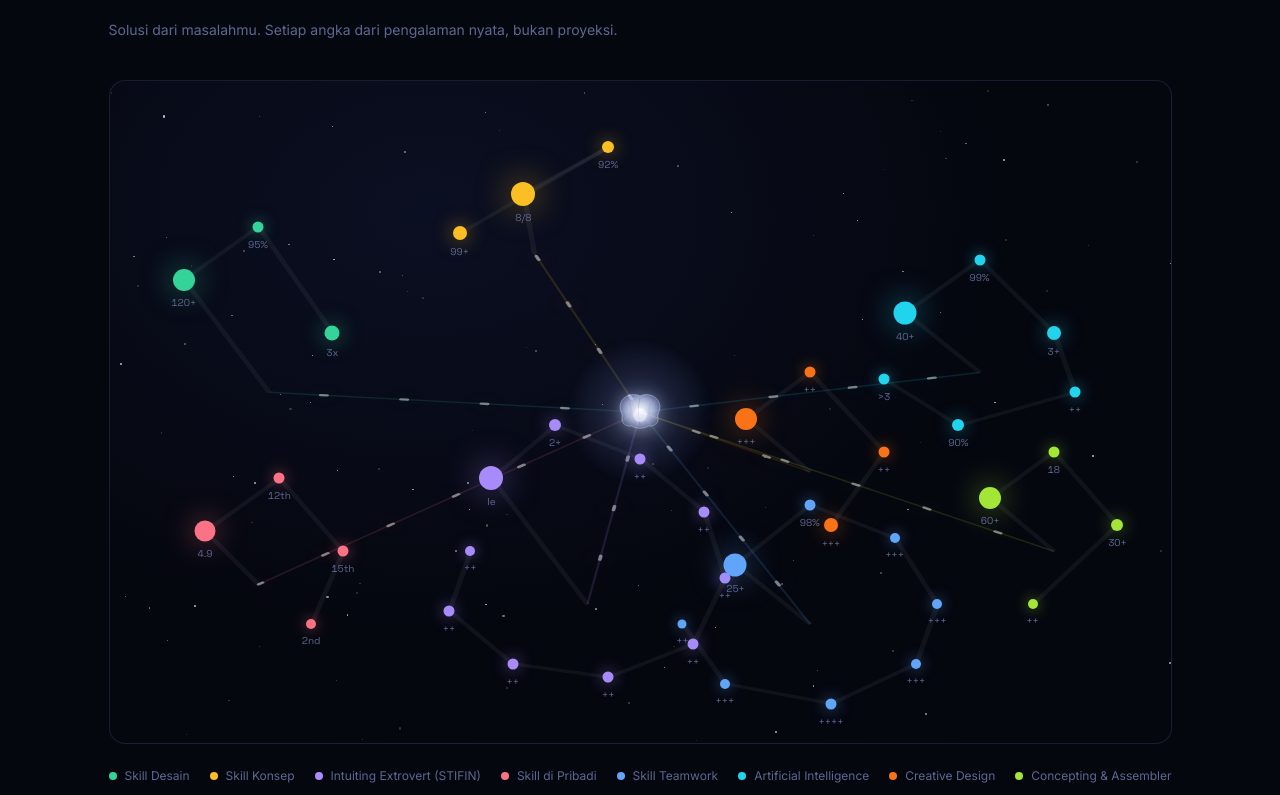
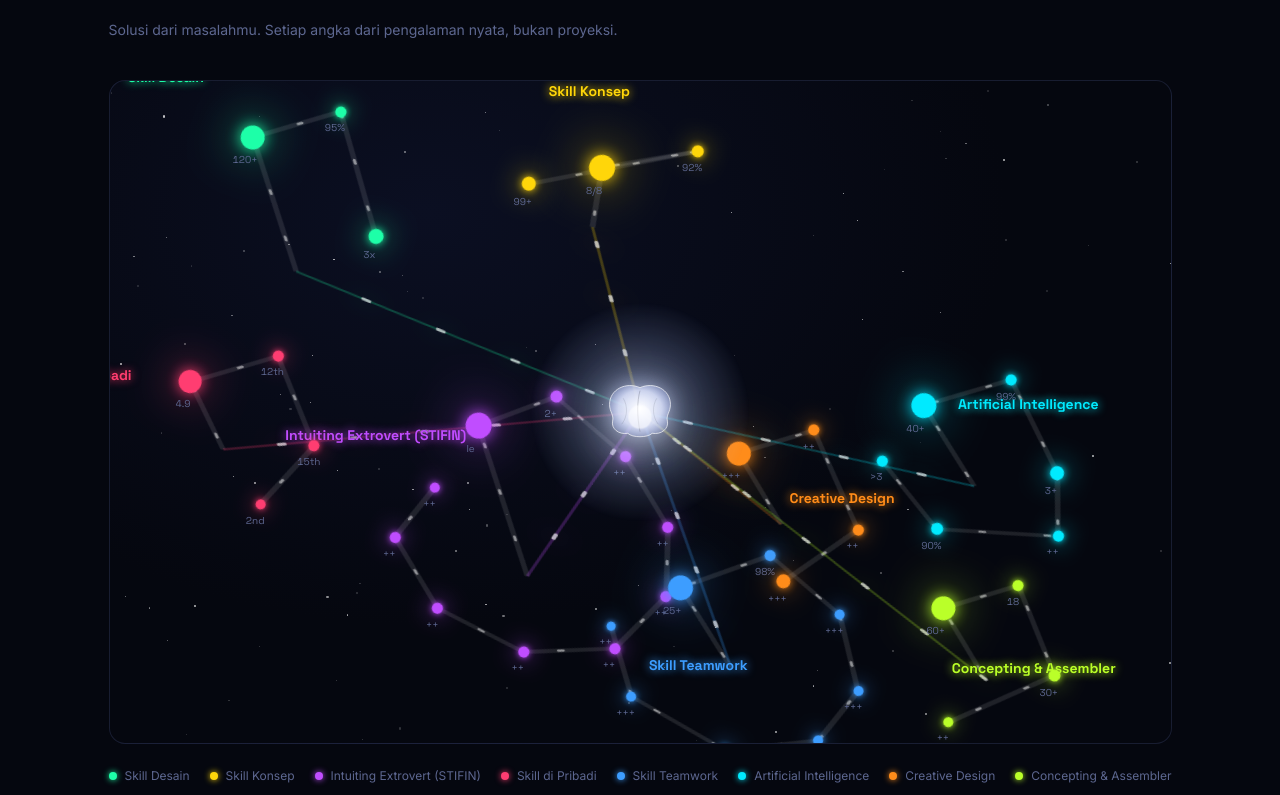
Before and after one commit to theartivator/cv-ihsanuddin, a React (Vite) app: page / in a window 1280 px wide. Shown: the part 985-1780 px from the top of the page. Built offline with nearby package versions, Linux system fonts and the light colour scheme.

Commit message:
feat(proof): redesign constellation - brighter colors, head skill labels, bigger core, outward flow, orbit rotation

```diff
--- a/src/components/ImpactProof.jsx
+++ b/src/components/ImpactProof.jsx
@@ -3,25 +3,25 @@ import SectionHeading from "./SectionHeading";
 
 const clusters = [
   {
-    id: "design", label: "Skill Desain", hex: "#34d399", anchor: { x: 15, y: 47 },
+    id: "design", label: "Skill Desain", hex: "#1dffa8", anchor: { x: 15, y: 47 },
     nodes: [
-      { dx: -8, dy: -17, size: 22, value: "120+", desc: "Proyek desain yang selesai dan dikirim ke klien." },
+      { dx: -8, dy: -17, size: 24, value: "120+", desc: "Proyek desain yang selesai dan dikirim ke klien." },
       { dx: -1, dy: -25, size: 11, value: "95%", desc: "Desain disetujui pada iterasi pertama." },
       { dx: 6, dy: -9, size: 15, value: "3x", desc: "Lebih cepat dari brief ke mockup final." },
     ],
   },
   {
-    id: "konsep", label: "Skill Konsep", hex: "#fbbf24", anchor: { x: 40, y: 26 },
+    id: "konsep", label: "Skill Konsep", hex: "#ffd60a", anchor: { x: 40, y: 26 },
     nodes: [
-      { dx: -1, dy: -9, size: 24, value: "8/8", desc: "Konsep tervalidasi lewat riset sebelum eksekusi." },
+      { dx: -1, dy: -9, size: 26, value: "8/8", desc: "Konsep tervalidasi lewat riset sebelum eksekusi." },
       { dx: 7, dy: -16, size: 12, value: "92%", desc: "Kesesuaian hasil akhir dengan ide awal." },
       { dx: -7, dy: -3, size: 14, value: "99+", desc: "Mind mapping melihat masalah yang harus diselesaikan." },
     ],
   },
   {
-    id: "intuit", label: "Intuiting Extrovert (STIFIN)", hex: "#a78bfa", anchor: { x: 45, y: 79 },
+    id: "intuit", label: "Intuiting Extrovert (STIFIN)", hex: "#c04dff", anchor: { x: 45, y: 79 },
     nodes: [
-      { dx: -9, dy: -19, size: 24, value: "Ie", desc: "Tipe mesin kecerdasan hasil tes STIFIN." },
+      { dx: -9, dy: -19, size: 26, value: "Ie", desc: "Tipe mesin kecerdasan hasil tes STIFIN." },
       { dx: -3, dy: -27, size: 12, value: "2+", desc: "Individu yang telah dipetakan potensinya." },
       { dx: 5, dy: -22, size: 11, value: "++", desc: "Reformer" },
       { dx: 11, dy: -14, size: 11, value: "++", desc: "Quality" },
@@ -34,18 +34,18 @@ const clusters = [
     ],
   },
   {
-    id: "pribadi", label: "Skill di Pribadi", hex: "#fb7185", anchor: { x: 14, y: 76 },
+    id: "pribadi", label: "Skill di Pribadi", hex: "#ff3d71", anchor: { x: 14, y: 76 },
     nodes: [
-      { dx: -5, dy: -8, size: 21, value: "4.9", desc: "Rating personal branding dari rekan & klien." },
+      { dx: -5, dy: -8, size: 23, value: "4.9", desc: "Rating personal branding dari rekan & klien." },
       { dx: 2, dy: -16, size: 11, value: "12th", desc: "Konsistensi jejak rekam personal." },
       { dx: 8, dy: -5, size: 11, value: "15th", desc: "As Graphic designer" },
       { dx: 5, dy: 6, size: 10, value: "2nd", desc: "Month Deep Dive AI" },
     ],
   },
   {
-    id: "team", label: "Skill Teamwork", hex: "#60a5fa", anchor: { x: 66, y: 82 },
+    id: "team", label: "Skill Teamwork", hex: "#3d9dff", anchor: { x: 66, y: 82 },
     nodes: [
-      { dx: -7, dy: -9, size: 23, value: "25+", desc: "Tim lintas fungsi yang pernah dipimpin/didampingi." },
+      { dx: -7, dy: -9, size: 25, value: "25+", desc: "Tim lintas fungsi yang pernah dipimpin/didampingi." },
       { dx: 0, dy: -18, size: 11, value: "98%", desc: "Tingkat retensi anggota dalam tim yang sama." },
       { dx: 8, dy: -13, size: 10, value: "+++", desc: "Responsible" },
       { dx: 12, dy: -3, size: 10, value: "+++", desc: "Listener" },
@@ -56,9 +56,9 @@ const clusters = [
     ],
   },
   {
-    id: "ai", label: "Artificial Intelligence", hex: "#22d3ee", anchor: { x: 82, y: 44 },
+    id: "ai", label: "Artificial Intelligence", hex: "#00eaff", anchor: { x: 82, y: 44 },
     nodes: [
-      { dx: -7, dy: -9, size: 23, value: "40+", desc: "Tools/alur kerja berbasis AI yang dibangun." },
+      { dx: -7, dy: -9, size: 25, value: "40+", desc: "Tools/alur kerja berbasis AI yang dibangun." },
       { dx: 0, dy: -17, size: 11, value: "99%", desc: "Akurasi proses yang diotomasi." },
       { dx: 7, dy: -6, size: 14, value: "3+", desc: "User Artificial Intelligence LLM" },
       { dx: 9, dy: 3, size: 11, value: "++", desc: "N8N Automation Workflow" },
@@ -67,18 +67,18 @@ const clusters = [
     ],
   },
   {
-    id: "creative", label: "Creative Design", hex: "#f97316", anchor: { x: 66, y: 59 },
+    id: "creative", label: "Creative Design", hex: "#ff8c1a", anchor: { x: 66, y: 59 },
     nodes: [
-      { dx: -6, dy: -8, size: 22, value: "+++", desc: "Brand Identity" },
+      { dx: -6, dy: -8, size: 24, value: "+++", desc: "Brand Identity" },
       { dx: 0, dy: -15, size: 11, value: "++", desc: "Logo Design" },
       { dx: 7, dy: -3, size: 11, value: "++", desc: "Program & Events" },
       { dx: 2, dy: 8, size: 14, value: "+++", desc: "Social Media Management" },
     ],
   },
   {
-    id: "assembler", label: "Concepting & Assembler", hex: "#a3e635", anchor: { x: 89, y: 71 },
+    id: "assembler", label: "Concepting & Assembler", hex: "#baff29", anchor: { x: 89, y: 71 },
     nodes: [
-      { dx: -6, dy: -8, size: 22, value: "60+", desc: "Sistem/komponen berbeda berhasil dirakit jadi satu." },
+      { dx: -6, dy: -8, size: 24, value: "60+", desc: "Sistem/komponen berbeda berhasil dirakit jadi satu." },
       { dx: 0, dy: -15, size: 11, value: "18", desc: "Produk end-to-end yang dirilis." },
       { dx: 6, dy: -4, size: 12, value: "30+", desc: "Tata kelola disusun." },
       { dx: -2, dy: 8, size: 10, value: "++", desc: "System Integrasi" },
@@ -107,15 +107,31 @@ const { positioned, links } = (() => {
   return { positioned, links };
 })();
 
-// lines from each cluster anchor converging into the central core
+// light beams flowing OUTWARD: from the central core toward each cluster anchor
 const coreLinks = clusters.map((c, i) => ({
   id: c.id,
   hex: c.hex,
-  from: c.anchor,
-  to: CORE,
+  from: CORE,
+  to: c.anchor,
   delay: (i * 0.35).toFixed(2),
   duration: (3.2 + (i % 4) * 0.5).toFixed(2),
 }));
+
+// the biggest / first node of every cluster acts as its labelled "head"
+const heads = clusters.map((c) => {
+  const head = positioned.find((p) => p.clusterId === c.id);
+  const dx = head.x - CORE.x;
+  const dy = head.y - CORE.y;
+  const len = Math.hypot(dx, dy) || 1;
+  const push = head.size * 0.11 + 8;
+  return {
+    id: c.id,
+    label: c.label,
+    hex: c.hex,
+    x: head.x + (dx / len) * push,
+    y: head.y + (dy / len) * push,
+  };
+});
 
 function useStars(count) {
   return useMemo(
@@ -146,7 +162,7 @@ export default function ImpactProof() {
           className="relative w-full aspect-[16/10] rounded-2xl overflow-hidden"
           style={{ background: "radial-gradient(ellipse at 30% 20%, #0b0f22 0%, #05070f 55%)", border: "1px solid var(--line)" }}
         >
-          {/* stars */}
+          {/* stars — static backdrop, does not rotate */}
           <div className="absolute inset-0">
             {stars.map((s, i) => (
               <div
@@ -164,23 +180,40 @@ export default function ImpactProof() {
             ))}
           </div>
 
-          {/* cluster-internal links */}
+          {/* everything that orbits the core: links, nodes, head labels */}
+          <div className="absolute inset-0 proof-orbit-wrap">
+            {/* cluster-internal links — flow outward from head to leaves */}
             <svg className="absolute inset-0 w-full h-full" viewBox="0 0 100 100" preserveAspectRatio="none">
               {links.map((l, i) => {
                 const active = hovered && hovered.clusterId === l.clusterId;
                 return (
+                  <g key={i}>
                     <line
-                  key={i}
                       x1={l.from.x} y1={l.from.y} x2={l.to.x} y2={l.to.y}
-                  stroke={active ? "rgba(255,255,255,0.22)" : "rgba(255,255,255,0.05)"}
-                  strokeWidth={active ? 0.9 : 0.5}
+                      stroke={active ? "rgba(255,255,255,0.35)" : "rgba(255,255,255,0.1)"}
+                      strokeWidth={active ? 0.9 : 0.55}
                       style={{ transition: "stroke .25s, stroke-width .25s" }}
                     />
+                    <line
+                      className="proof-core-flow"
+                      x1={l.from.x} y1={l.from.y} x2={l.to.x} y2={l.to.y}
+                      stroke="#ffffff"
+                      strokeWidth={active ? 0.5 : 0.3}
+                      strokeLinecap="round"
+                      strokeDasharray="0.5 6"
+                      opacity={active ? 0.9 : 0.5}
+                      style={{
+                        animationDuration: `${(2.2 + (i % 5) * 0.4).toFixed(2)}s`,
+                        animationDelay: `${(i * 0.12).toFixed(2)}s`,
+                        transition: "opacity .25s, stroke-width .25s",
+                      }}
+                    />
+                  </g>
                 );
               })}
             </svg>
 
-          {/* converging light lines toward the central core */}
+            {/* beams flowing outward from the central core to every cluster */}
             <svg className="absolute inset-0 w-full h-full" viewBox="0 0 100 100" preserveAspectRatio="none">
               {coreLinks.map((l) => {
                 const active = hovered && hovered.clusterId === l.id;
@@ -189,22 +222,22 @@ export default function ImpactProof() {
                     <line
                       x1={l.from.x} y1={l.from.y} x2={l.to.x} y2={l.to.y}
                       stroke={l.hex}
-                    strokeWidth={active ? 0.45 : 0.22}
-                    opacity={active ? 0.35 : 0.14}
+                      strokeWidth={active ? 0.55 : 0.3}
+                      opacity={active ? 0.55 : 0.24}
                       style={{ transition: "opacity .25s, stroke-width .25s" }}
                     />
                     <line
                       className="proof-core-flow"
                       x1={l.from.x} y1={l.from.y} x2={l.to.x} y2={l.to.y}
                       stroke="#ffffff"
-                    strokeWidth={active ? 0.55 : 0.35}
+                      strokeWidth={active ? 0.65 : 0.42}
                       strokeLinecap="round"
                       strokeDasharray="0.6 7"
-                    opacity={active ? 0.85 : 0.45}
+                      opacity={active ? 1 : 0.65}
                       style={{
                         animationDuration: `${l.duration}s`,
                         animationDelay: `${l.delay}s`,
-                      filter: `drop-shadow(0 0 1.2px ${l.hex})`,
+                        filter: `drop-shadow(0 0 1.6px ${l.hex})`,
                         transition: "opacity .25s, stroke-width .25s",
                       }}
                     />
@@ -212,62 +245,6 @@ export default function ImpactProof() {
                 );
               })}
             </svg>
-
-          {/* central core: light + brain */}
-          <div
-            className="absolute pointer-events-none"
-            style={{ left: CORE.x + "%", top: CORE.y + "%", transform: "translate(-50%, -50%)" }}
-          >
-            <div
-              className="proof-core-halo absolute rounded-full"
-              style={{
-                width: 150, height: 150, left: "50%", top: "50%",
-                transform: "translate(-50%, -50%)",
-                background: "radial-gradient(circle, rgba(143,166,255,0.35) 0%, rgba(143,166,255,0) 70%)",
-                filter: "blur(2px)",
-              }}
-            />
-            <svg
-              className="proof-core-brain relative"
-              width="46" height="38" viewBox="0 0 46 38"
-              style={{ overflow: "visible" }}
-            >
-              <defs>
-                <radialGradient id="proof-core-grad" cx="50%" cy="45%" r="65%">
-                  <stop offset="0%" stopColor="#ffffff" stopOpacity="0.95" />
-                  <stop offset="55%" stopColor="#c9d4ff" stopOpacity="0.55" />
-                  <stop offset="100%" stopColor="#8fa6ff" stopOpacity="0" />
-                </radialGradient>
-              </defs>
-              {/* soft brain-like twin-lobe silhouette */}
-              <path
-                d="M23 3
-                   C14 -1 3 4 3 14
-                   C3 19 6 21 5 25
-                   C4 30 9 34 15 33
-                   C18 36 28 36 31 33
-                   C37 34 42 30 41 25
-                   C40 21 43 19 43 14
-                   C43 4 32 -1 23 3 Z"
-                fill="url(#proof-core-grad)"
-                stroke="rgba(255,255,255,0.55)"
-                strokeWidth="0.6"
-              />
-              {/* subtle fold lines for a "neural" texture */}
-              <path d="M23 5 C21 12 21 22 23 32" stroke="rgba(11,15,34,0.35)" strokeWidth="0.5" fill="none" />
-              <path d="M12 10 C15 15 15 22 11 27" stroke="rgba(11,15,34,0.25)" strokeWidth="0.4" fill="none" />
-              <path d="M34 10 C31 15 31 22 35 27" stroke="rgba(11,15,34,0.25)" strokeWidth="0.4" fill="none" />
-            </svg>
-            <div
-              className="proof-core-pulse absolute rounded-full"
-              style={{
-                width: 10, height: 10, left: "50%", top: "58%",
-                transform: "translate(-50%, -50%)",
-                background: "#ffffff",
-                boxShadow: "0 0 18px 6px rgba(255,255,255,0.85)",
-              }}
-            />
-          </div>
 
             {/* nodes */}
             {positioned.map((n, i) => {
@@ -283,13 +260,14 @@ export default function ImpactProof() {
                     top: n.y + "%",
                     width: n.size,
                     height: n.size,
-                  transform: `translate(-50%, -50%) scale(${isHovered ? 1.35 : 1})`,
+                    transform: `translate(-50%, -50%) scale(${isHovered ? 1.4 : 1})`,
                     background: n.hex,
-                  boxShadow: `0 0 ${n.size * 1.4}px ${n.hex}99`,
+                    boxShadow: `0 0 ${n.size * 2}px ${n.hex}, 0 0 ${n.size * 0.6}px ${n.hex}`,
                     transition: "transform .18s ease, filter .18s ease",
-                  filter: isHovered ? "brightness(1.3)" : "none",
+                    filter: isHovered ? "brightness(1.4)" : "none",
                     border: "none",
                     padding: 0,
+                    zIndex: isHovered ? 5 : 1,
                   }}
                   onMouseEnter={() => setHovered(n)}
                   onMouseLeave={() => setHovered(null)}
@@ -300,42 +278,110 @@ export default function ImpactProof() {
                     className="absolute left-1/2 top-full mt-1 -translate-x-1/2 whitespace-nowrap font-mono-num text-[10px]"
                     style={{ color: "var(--text-dim)" }}
                   >
+                    <span className="proof-counter-spin inline-block">{n.value}</span>
+                  </span>
+
+                  {isHovered && (
+                    <div
+                      className="absolute z-10 left-1/2 bottom-full mb-3 -translate-x-1/2 pointer-events-none"
+                    >
+                      <div
+                        className="proof-counter-spin rounded-md px-3 py-2.5 max-w-[220px]"
+                        style={{ background: "#0b0e1d", border: "1px solid var(--line)" }}
+                      >
+                        <div className="font-display font-bold text-xl" style={{ color: n.hex }}>
                           {n.value}
-                </span>
+                        </div>
+                        <div className="text-[9px] uppercase tracking-wide mb-1.5" style={{ color: "var(--text-dim)" }}>
+                          {n.clusterLabel}
+                        </div>
+                        <div className="text-[11px] leading-snug" style={{ color: "var(--text-muted)" }}>
+                          {n.desc}
+                        </div>
+                      </div>
+                    </div>
+                  )}
                 </button>
               );
             })}
 
-          {/* tooltip */}
-          {hovered && (
+            {/* head skill labels — every cluster head is written out, like the reference */}
+            {heads.map((h) => (
               <div
-              className="absolute z-10 rounded-md px-3 py-2.5 pointer-events-none max-w-[220px]"
+                key={h.id}
+                className="absolute pointer-events-none"
+                style={{ left: h.x + "%", top: h.y + "%", transform: "translate(-50%, -50%)" }}
+              >
+                <span
+                  className="proof-counter-spin inline-block whitespace-nowrap font-display font-bold text-[13px] md:text-sm"
+                  style={{ color: h.hex, textShadow: `0 0 10px ${h.hex}, 0 0 2px #000` }}
+                >
+                  {h.label}
+                </span>
+              </div>
+            ))}
+          </div>
+
+          {/* central core — bigger, brighter, fixed (does not rotate) */}
+          <div
+            className="absolute pointer-events-none"
+            style={{ left: CORE.x + "%", top: CORE.y + "%", transform: "translate(-50%, -50%)" }}
+          >
+            <div
+              className="proof-core-halo absolute rounded-full"
               style={{
-                left: hovered.x + "%",
-                top: hovered.y + "%",
-                transform: "translate(-50%, -125%)",
-                background: "#0b0e1d",
-                border: "1px solid var(--line)",
+                width: 230, height: 230, left: "50%", top: "50%",
+                transform: "translate(-50%, -50%)",
+                background: "radial-gradient(circle, rgba(180,200,255,0.55) 0%, rgba(143,166,255,0) 68%)",
+                filter: "blur(1px)",
               }}
+            />
+            <svg
+              className="proof-core-brain relative"
+              width="70" height="58" viewBox="0 0 46 38"
+              style={{ overflow: "visible" }}
             >
-              <div className="font-display font-bold text-xl" style={{ color: hovered.hex }}>
-                {hovered.value}
+              <defs>
+                <radialGradient id="proof-core-grad" cx="50%" cy="45%" r="65%">
+                  <stop offset="0%" stopColor="#ffffff" stopOpacity="1" />
+                  <stop offset="55%" stopColor="#d8e0ff" stopOpacity="0.75" />
+                  <stop offset="100%" stopColor="#8fa6ff" stopOpacity="0" />
+                </radialGradient>
+              </defs>
+              <path
+                d="M23 3
+                   C14 -1 3 4 3 14
+                   C3 19 6 21 5 25
+                   C4 30 9 34 15 33
+                   C18 36 28 36 31 33
+                   C37 34 42 30 41 25
+                   C40 21 43 19 43 14
+                   C43 4 32 -1 23 3 Z"
+                fill="url(#proof-core-grad)"
+                stroke="rgba(255,255,255,0.75)"
+                strokeWidth="0.6"
+              />
+              <path d="M23 5 C21 12 21 22 23 32" stroke="rgba(11,15,34,0.35)" strokeWidth="0.5" fill="none" />
+              <path d="M12 10 C15 15 15 22 11 27" stroke="rgba(11,15,34,0.25)" strokeWidth="0.4" fill="none" />
+              <path d="M34 10 C31 15 31 22 35 27" stroke="rgba(11,15,34,0.25)" strokeWidth="0.4" fill="none" />
+            </svg>
+            <div
+              className="proof-core-pulse absolute rounded-full"
+              style={{
+                width: 16, height: 16, left: "50%", top: "58%",
+                transform: "translate(-50%, -50%)",
+                background: "#ffffff",
+                boxShadow: "0 0 30px 10px rgba(255,255,255,0.95)",
+              }}
+            />
           </div>
-              <div className="text-[9px] uppercase tracking-wide mb-1.5" style={{ color: "var(--text-dim)" }}>
-                {hovered.clusterLabel}
-              </div>
-              <div className="text-[11px] leading-snug" style={{ color: "var(--text-muted)" }}>
-                {hovered.desc}
-              </div>
-            </div>
-          )}
         </div>
 
         {/* legend */}
         <div className="flex flex-wrap gap-x-5 gap-y-2.5 mt-6 text-xs">
           {clusters.map((c) => (
             <span key={c.id} className="flex items-center gap-2" style={{ color: "var(--text-dim)" }}>
-              <span className="w-2 h-2 rounded-full" style={{ background: c.hex }} />
+              <span className="w-2 h-2 rounded-full" style={{ background: c.hex, boxShadow: `0 0 6px ${c.hex}` }} />
               {c.label}
             </span>
           ))}
@@ -356,25 +402,48 @@ export default function ImpactProof() {
           animation-iteration-count: infinite;
         }
         @keyframes proof-core-pulse {
-          0%, 100% { transform: translate(-50%, -50%) scale(1); opacity: .9; }
-          50% { transform: translate(-50%, -50%) scale(1.5); opacity: .55; }
+          0%, 100% { transform: translate(-50%, -50%) scale(1); opacity: .95; }
+          50% { transform: translate(-50%, -50%) scale(1.6); opacity: .6; }
         }
         .proof-core-pulse {
           animation: proof-core-pulse 2.6s ease-in-out infinite;
         }
         @keyframes proof-core-halo-pulse {
-          0%, 100% { transform: translate(-50%, -50%) scale(1); opacity: .8; }
-          50% { transform: translate(-50%, -50%) scale(1.25); opacity: .45; }
+          0%, 100% { transform: translate(-50%, -50%) scale(1); opacity: .9; }
+          50% { transform: translate(-50%, -50%) scale(1.3); opacity: .5; }
         }
         .proof-core-halo {
           animation: proof-core-halo-pulse 3.4s ease-in-out infinite;
         }
         @keyframes proof-core-glow {
-          0%, 100% { filter: drop-shadow(0 0 6px rgba(143,166,255,0.55)); }
-          50% { filter: drop-shadow(0 0 16px rgba(143,166,255,0.9)); }
+          0%, 100% { filter: drop-shadow(0 0 10px rgba(180,200,255,0.7)); }
+          50% { filter: drop-shadow(0 0 24px rgba(180,200,255,1)); }
         }
         .proof-core-brain {
           animation: proof-core-glow 3.4s ease-in-out infinite;
+        }
+
+        @keyframes proof-orbit-spin {
+          from { transform: rotate(0deg); }
+          to { transform: rotate(360deg); }
+        }
+        .proof-orbit-wrap {
+          animation: proof-orbit-spin 130s linear infinite;
+          transform-origin: 50% 50%;
+        }
+        .proof-orbit-wrap:hover {
+          animation-play-state: paused;
+        }
+
+        @keyframes proof-counter-spin {
+          from { transform: rotate(0deg); }
+          to { transform: rotate(-360deg); }
+        }
+        .proof-counter-spin {
+          animation: proof-counter-spin 130s linear infinite;
+        }
+        .proof-orbit-wrap:hover .proof-counter-spin {
+          animation-play-state: paused;
         }
       `}</style>
     </section>
```
Lines whose indentation alone changed are shown as unchanged.
